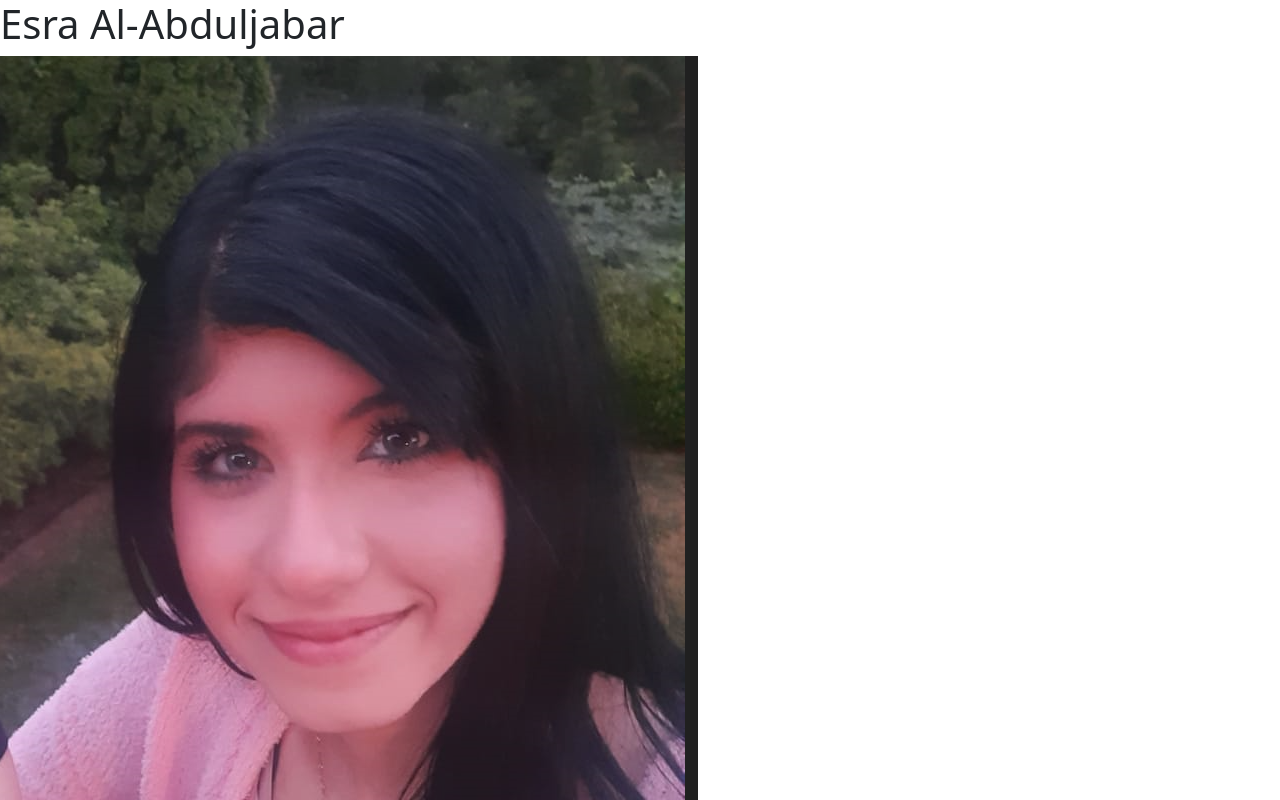
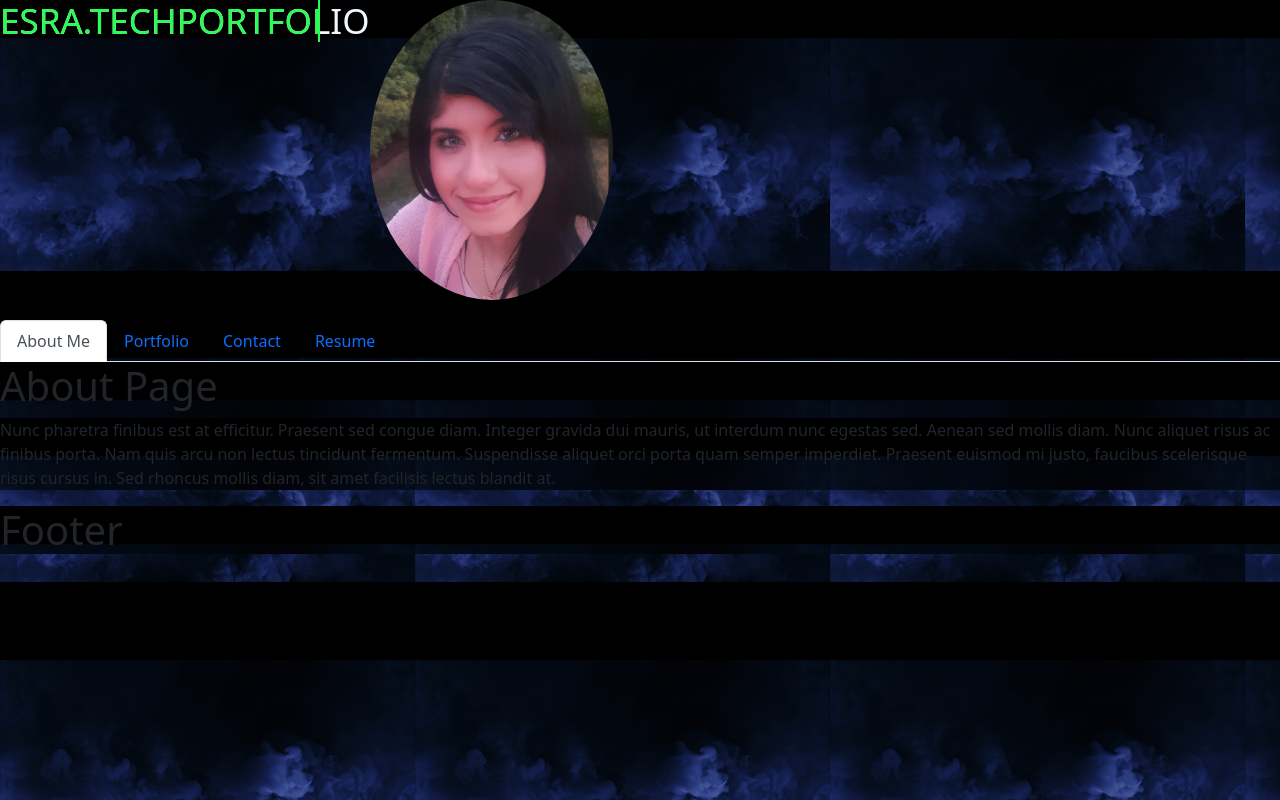
Before and after one commit to EsraWameed/reactorApp, a React (Create React App) app: page / in a window 1280 px wide. Shown: the top 800 px of the page. Built offline with nearby package versions, Linux system fonts and the light colour scheme.

Commit message:
added a moving portfolio name to header

```diff
--- a/src/components/Header.js
+++ b/src/components/Header.js
@@ -4,8 +4,11 @@ import Me from '../images/me.png';
 function Header() {
     return (
       <header className="header">
-        <h1>Esra Al-Abduljabar</h1>
-        <img src={Me} alt="me smiling."></img>
+        <div className='mepicDiv'>
+
+        <h1 class="homez" data-text="Esra.TechPortfolio">Esra.TechPortfolio</h1>
+        <img className="mePic" src={Me} alt="me smiling."></img>
+        </div>
       </header>
     );
   }
--- a/src/styles/header.css
+++ b/src/styles/header.css
@@ -0,0 +1,43 @@
+
+.mepicDiv{
+    height: 320px;
+    display: flex;
+    flex-wrap: wrap;
+    color: aliceblue;
+
+}
+
+.mePic{
+    border-radius: 50%;
+    height: 300px;
+    /* margin-left: 60px; */
+}
+
+.homez{
+    position: relative;
+    font-size: 35px;
+    /* color: var(--clr); */
+    /* -webkit-text-stroke: 0.3vw #3b3d45; */
+    text-transform: uppercase;
+  }
+  .homez::before{
+    content:attr(data-text);
+    position: absolute;
+    top:0;
+    left: 0;
+    width: 100%;
+    /* height: 100%; */
+    color:#29fd53;
+    -webkit-text-stroke: 0vw #3b3d45;
+    border-right: 2px solid #29fd53;
+    overflow: hidden;
+    animation: animate 6s linear infinite
+  }
+  @keyframes animate {
+    0%,10%,100%{
+      width: 0;
+    }
+    70%,90%{
+      width:100%;
+    }
+  }
--- a/src/styles/index.css
+++ b/src/styles/index.css
@@ -0,0 +1,4 @@
+*{
+    background-image: url("../images/newBackround.jpg");
+    background-color: #cccccc;
+}
```
Also changed, not shown: src/images/background.jpeg (added), src/images/newBackround.jpg (added).
